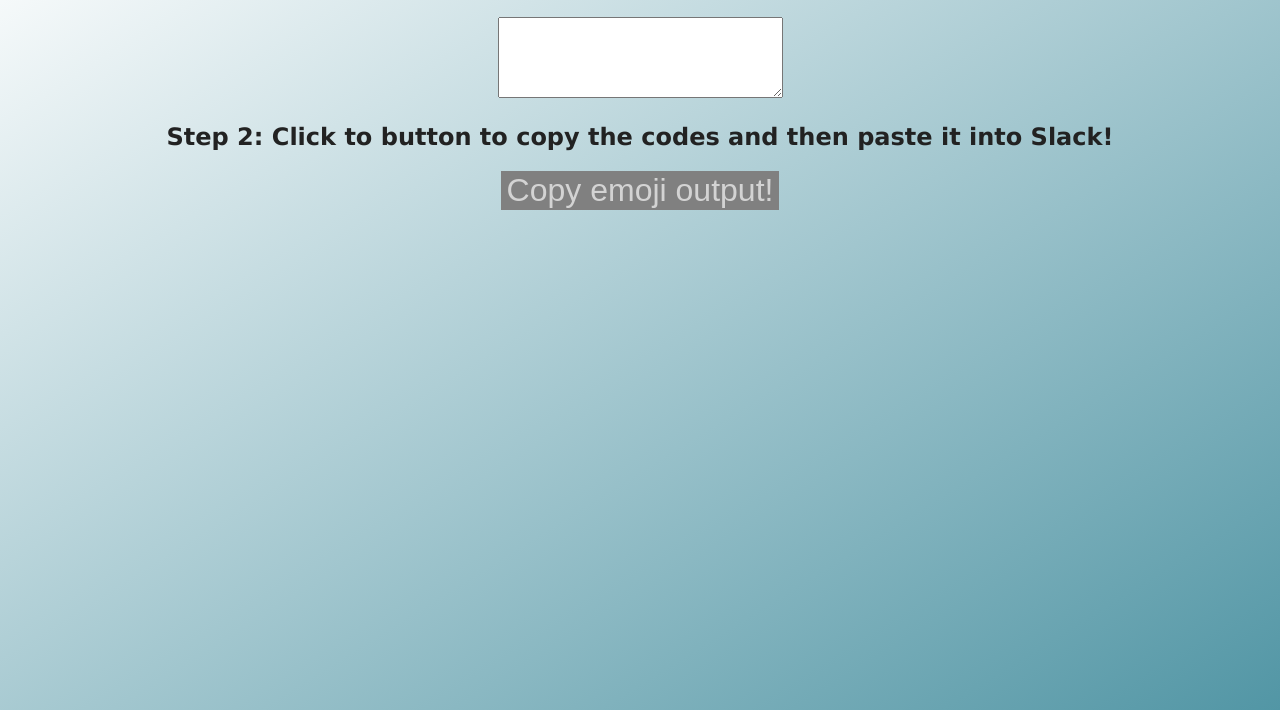
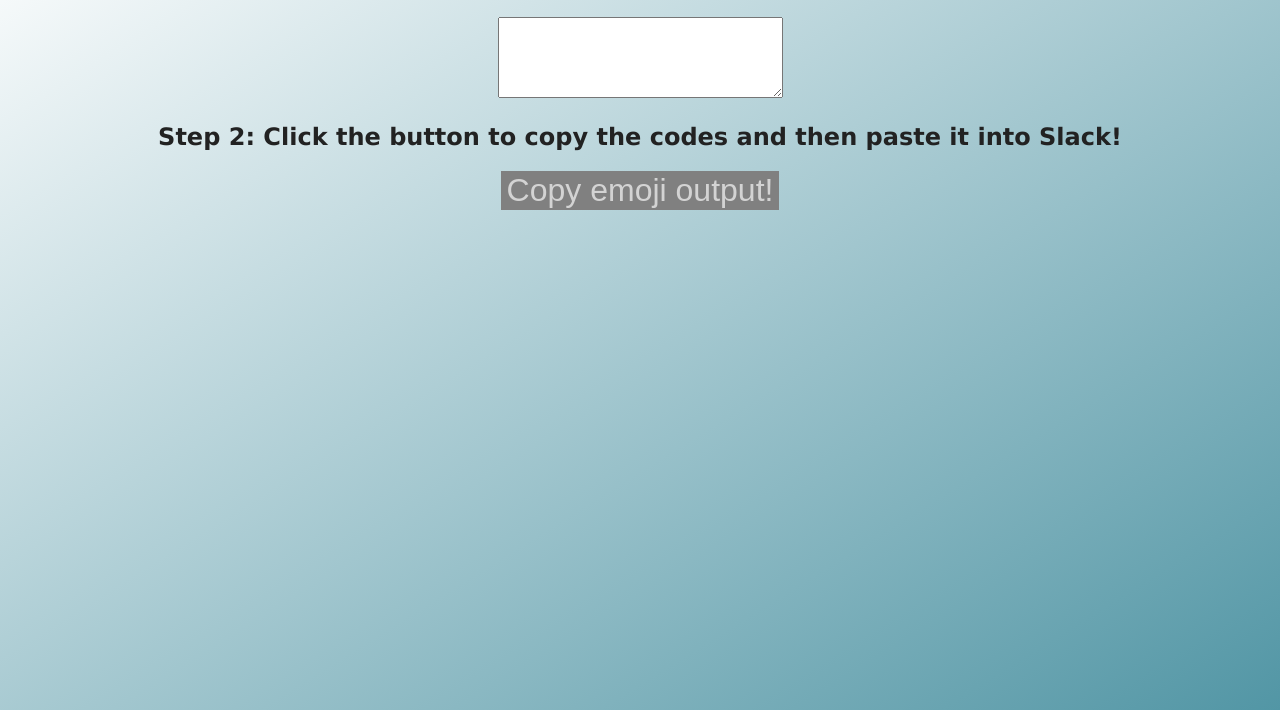
Before and after one commit to attilapapai/text-to-slack-alphabet, a plain HTML site: page index.html in a window 1280 px wide. Shown: the part 130-840 px from the top of the page. Drawn offline with Linux system fonts and the light colour scheme.

Commit message:
Update index.html

```diff
--- a/index.html
+++ b/index.html
@@ -24,7 +24,7 @@
 
 <input id="output-emoji-codes" name="output-emoji-codes" type="hidden">
 
-<h2>Step 2: Click to button to copy the codes and then paste it into Slack!</h2>
+<h2>Step 2: Click the button to copy the codes and then paste it into Slack!</h2>
 <button id="copy-emoji-output" onclick="copyEmojiOutputToClipboard()" disabled>Copy emoji output!</button>
 
 <p id="status"></p>
```
